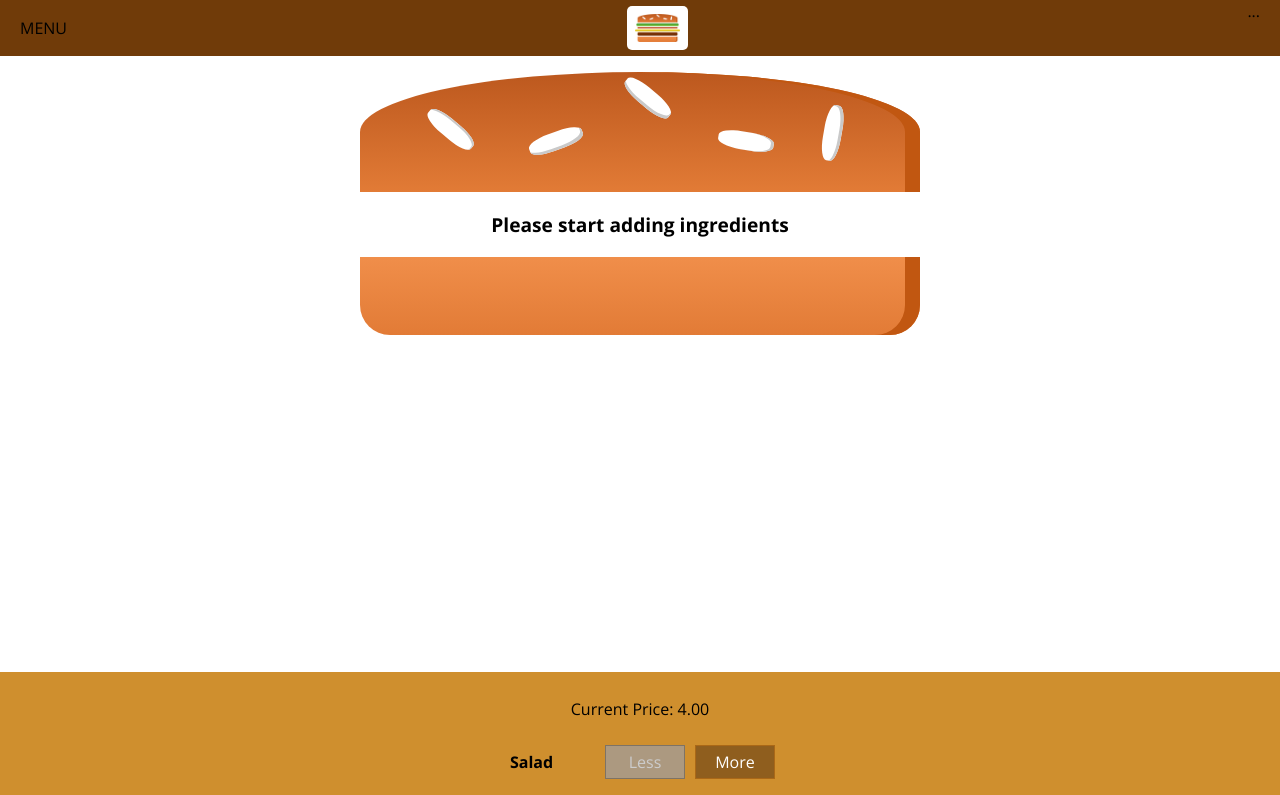
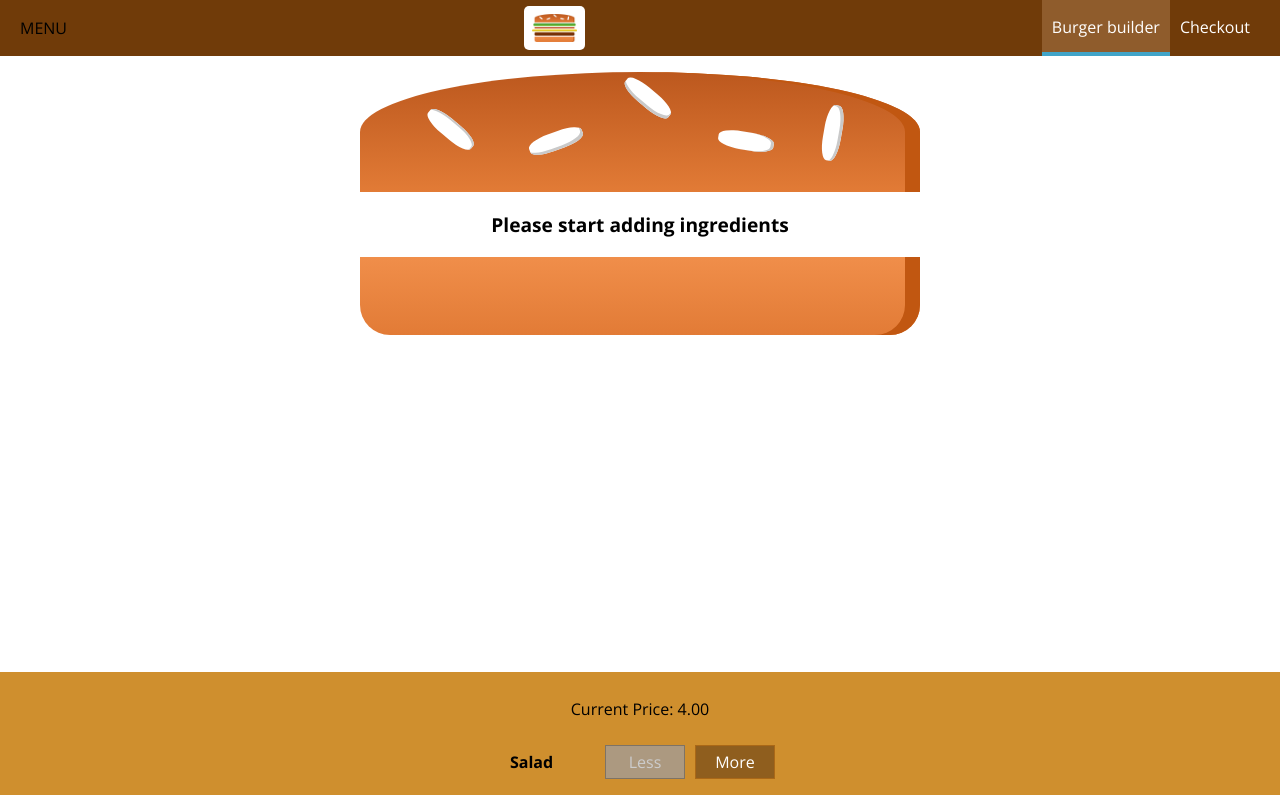
Before and after one commit to edayan/react-burger-builder, a React (Create React App) app: page / in a window 1280 px wide. Shown: the top 795 px of the page. Built offline with nearby package versions, Linux system fonts and the light colour scheme.

Commit message:
Implementing navigation items

```diff
--- /dev/null
+++ b/src/components/Navigation/NavigationItems/NavigationItem/NavigationItem.js
@@ -0,0 +1,11 @@
+import React from 'react'
+import classes from './NavigationItem.module.css';
+
+const NavigationItem = (props) => {
+    return (
+        <li className={classes.NavigationItem}>
+            <a href={props.link} className={props.active ? classes.active : null}>{props.children}</a> </li>
+    )
+}
+
+export default NavigationItem
--- /dev/null
+++ b/src/components/Navigation/NavigationItems/NavigationItem/NavigationItem.module.css
@@ -0,0 +1,25 @@
+.NavigationItem {
+  margin: 0;
+  box-sizing: border-box;
+  display: flex;
+  height: 100%;
+  align-items: center;
+}
+
+.NavigationItem a {
+  color: white;
+  text-decoration: none;
+  height: 100%;
+  padding: 16px 10px;
+  border-bottom: 4px solid transparent;
+  box-sizing: border-box;
+  display: block;
+}
+
+.NavigationItem a:hover,
+.NavigationItem a:active,
+.NavigationItem a.active {
+  background-color: #8f5c2c;
+  border-bottom: 4px solid #40a4c8;
+  color: white;
+}
--- /dev/null
+++ b/src/components/Navigation/NavigationItems/NavigationItems.module.css
@@ -0,0 +1,8 @@
+.NavigationItems {
+  margin: 0;
+  padding: 0;
+  list-style: none;
+  display: flex;
+  align-items: center;
+  height: 100%;
+}
--- /dev/null
+++ b/src/components/Navigation/NavigationItems/NavigationsItems.js
@@ -0,0 +1,14 @@
+import React from 'react'
+import classes from './NavigationItems.module.css';
+import NavigationItem from './NavigationItem/NavigationItem';
+
+const NavigationItems = () => {
+    return (
+        <ul className={classes.NavigationItems}>
+            <NavigationItem link="/" active>Burger builder</NavigationItem>
+            <NavigationItem link="/" >Checkout</NavigationItem>
+        </ul>
+    )
+}
+
+export default NavigationItems
--- a/src/components/Navigation/Toolbar/Toolbar.js
+++ b/src/components/Navigation/Toolbar/Toolbar.js
@@ -1,13 +1,14 @@
 import React from 'react';
 import Logo from '../../Logo/Logo';
 import classes from './Toolbar.module.css';
+import NavigationItems from '../NavigationItems/NavigationsItems';
 
 const toolbar = () => {
     return (
         <header className={classes.Toolbar}>
             <div>MENU</div>
             <Logo />
-            <nav>...</nav>
+            <nav><NavigationItems /></nav>
         </header>
     )
 }
```
